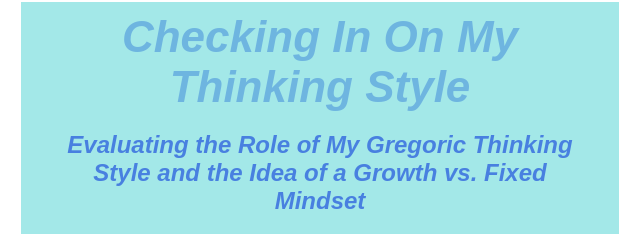
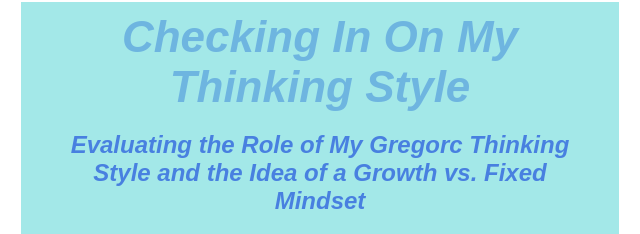
Before and after one commit to katyduncan/katyduncan.github.io, a plain HTML site: page blog/c3-thinking-style.html in a window 1280 px wide. Shown: the part 139-373 px from the top of the page, 320-960 px from the left. Drawn offline with Linux system fonts and the light colour scheme.

Commit message:
Correct spelling of Gregorc

```diff
--- a/blog/c3-thinking-style.html
+++ b/blog/c3-thinking-style.html
@@ -8,7 +8,7 @@
 <main>
   <div class="Heading">
     <h1>Checking In On My Thinking Style</h1>
-    <h2>Evaluating the Role of My Gregoric Thinking Style and the Idea of a Growth vs. Fixed Mindset</h2>
+    <h2>Evaluating the Role of My Gregorc Thinking Style and the Idea of a Growth vs. Fixed Mindset</h2>
     <h4>3/14/15</h4>
   </div>
 
```
